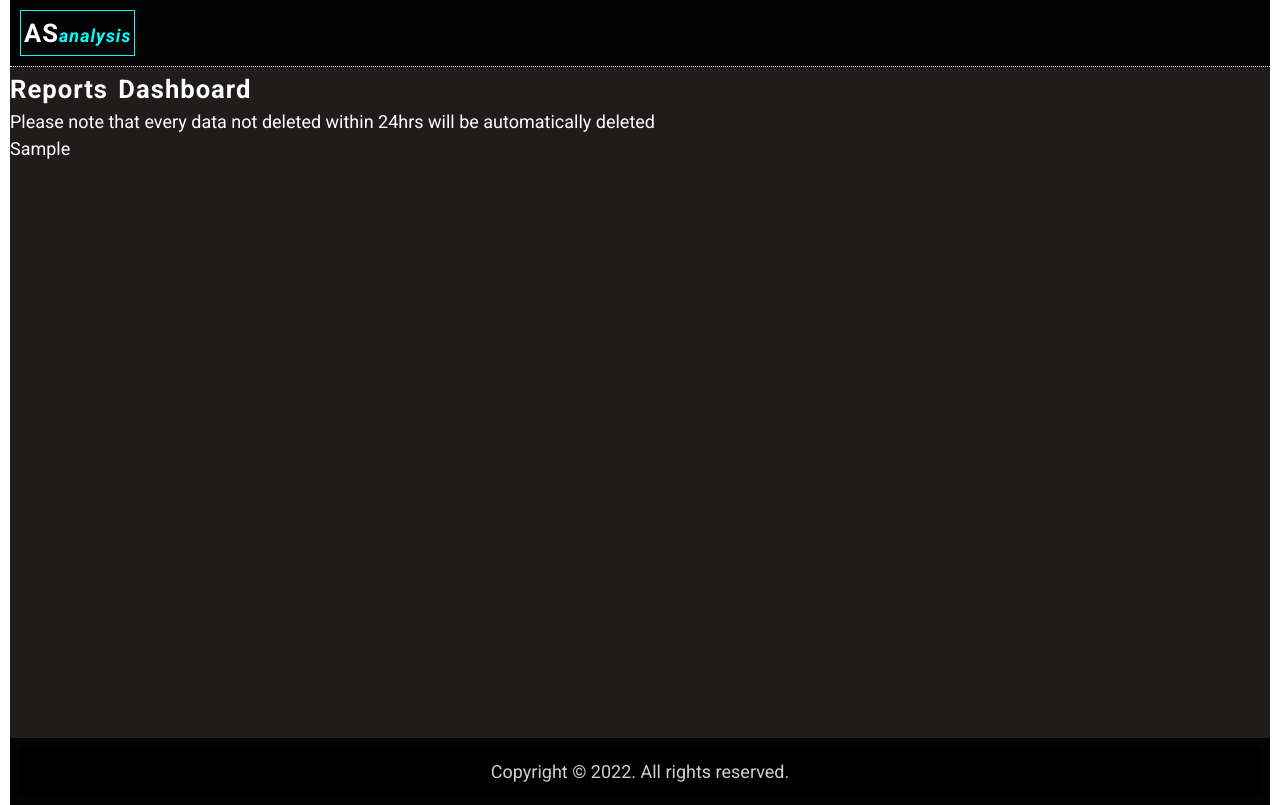
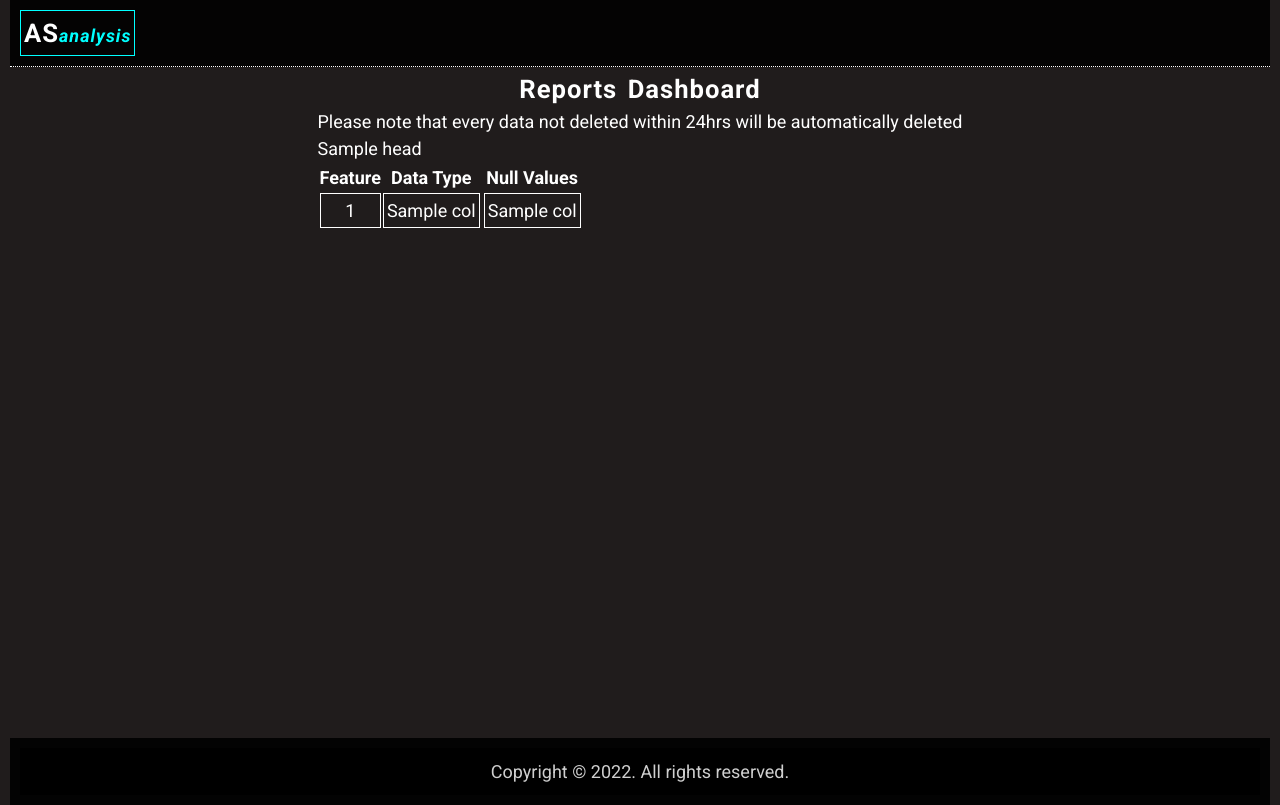
Before and after one commit to Emeka-Onwuepe/Automated_Sales_Data_Analysis, a Django app: template data_sets/templates/data_sets/dashboard.html in a window 1280 px wide. Run offline with Django 4.2, Linux system fonts and the light colour scheme; the template is opened without the code that fills it: most values are stand-ins (such as "Sample title", 1, 10 or a date in 2020).

Commit message:
update: working on the dashboard

```diff
--- a/data_sets/templates/data_sets/dashboard.html
+++ b/data_sets/templates/data_sets/dashboard.html
@@ -2,7 +2,35 @@
 <h1>Reports Dashboard</h1>
 <p>Please note that every data not deleted within 24hrs will be automatically deleted</p>
 <div style="overflow:scroll;">
-{{df|safe}}
+{{head|safe}}
+</div>
+<div style="display: flex;flex-direction:row">
+    <table>
+        <thead>
+            <tr>
+                <th>Feature</th>
+                <th>Data Type</th>
+            </tr>
+        </thead>
+        {% for index,col in df.dtypes.items  %}
+    <tr>
+        <td>{{index}}</td>
+        <td>{{col}}</td>
+    </tr>
+    {% endfor %}
+    </table>
+    <table>
+        <thead>
+            <tr>
+                <th>Null Values</th>
+            </tr>
+        </thead>
+        {% for col in df.isnull.sum  %}
+    <tr>
+        <td>{{col}}</td>
+    </tr>
+    {% endfor %}
+    </table>
 </div>
 <P>{% if error.out_of_bound %}We dropped {% for feature in error.out_of_bound %} {% if forloop.last and forloop.first %} {{feature}} {% elif forloop.last and not forloop.first %} and {{feature}} {% else %} {{feature}} , {% endif %} {% endfor %} because we
     were unable to convert {% if error.out_of_bound|length == 1 %} it {% else %} them {% endif %} to date datatype.{% endif %}
--- a/data_sets/views.py
+++ b/data_sets/views.py
@@ -69,4 +69,7 @@ def AnalysisView(request,user_id,dataset_id):
                 df.drop(mapper[mapper_key],axis=1,inplace=True)
 
 
-    return render(request,"data_sets/dashboard.html",{"df":df.head().to_html(),"error":error_mgs})
+    return render(request,"data_sets/dashboard.html",{"head":df.head().to_html(),
+                                                        # "types": df.dtypes,
+                                                        # "types": df.dtypes,
+                                                        "error":error_mgs,'df':df})
--- a/static/css/home.css
+++ b/static/css/home.css
@@ -24,6 +24,10 @@ a {
     text-decoration: none;
     display: inline-block;
     color: aqua;
+}
+
+body {
+    background-color: #201c1c;
 }
 
 .bigwrapper {
@@ -63,9 +67,15 @@ header {
     margin-bottom: 5px;
 }
 
+h1{text-align: center;}
+
 main {
     min-height: calc(100vh - 132px);
     background-color: #201c1c;
+    /* display: flex;
+    align-items: center; */
+    margin: 0px auto;
+
 }
 
 .formsection {
@@ -141,6 +151,11 @@ label[for=id_dataset_id] {
 }
 
 table{overflow:scroll;}
+td{
+    border: 1px solid white;
+    padding: 3px;
+    text-align: center;
+}
 
 footer {
     padding: 10px;
```
